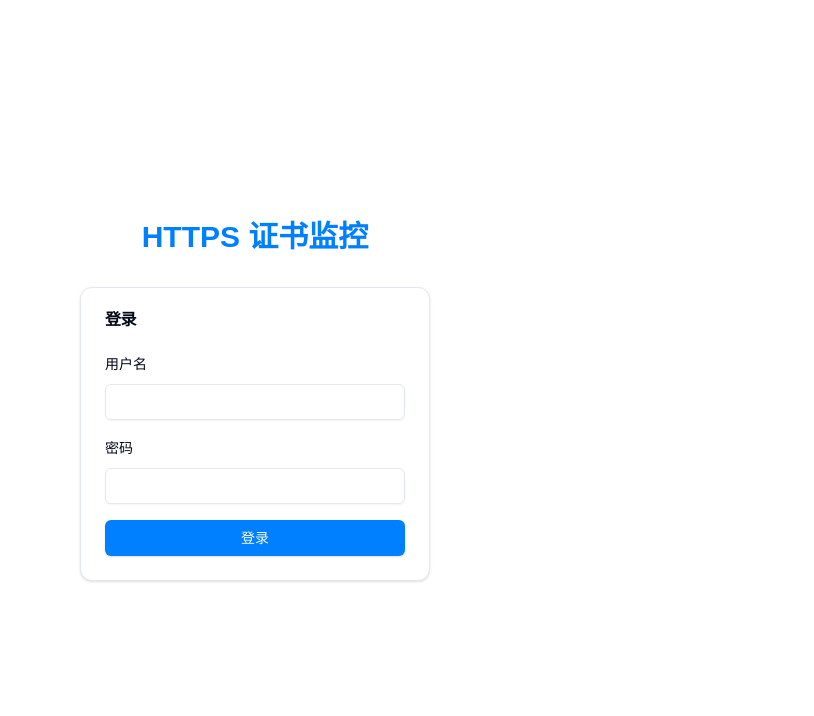
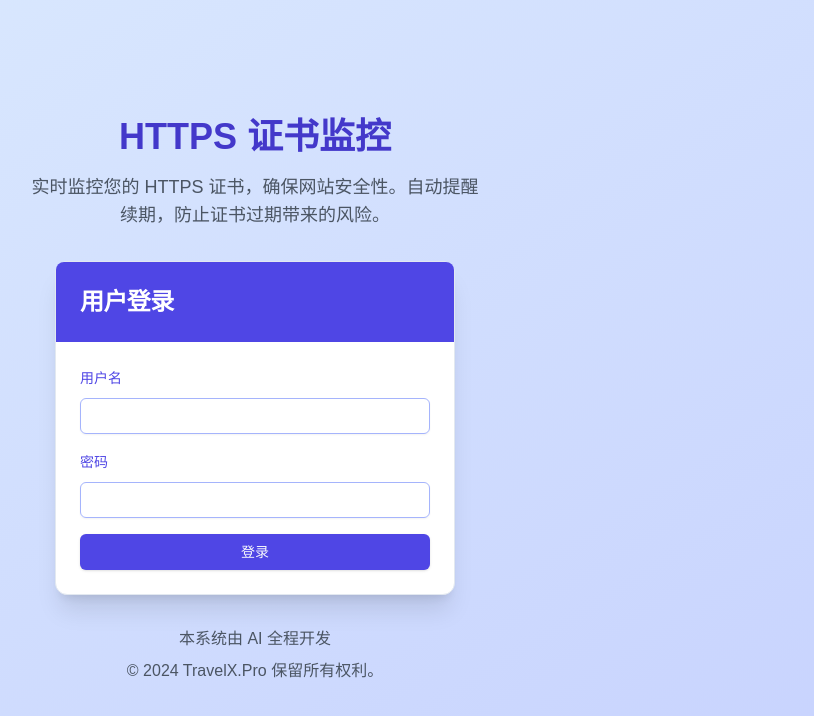
Before and after one commit to duanqingsong/cert-watcher, a Next.js app: page /login in a window 1280 px wide. Shown: the top 716 px of the page, without its empty margins (385-1199 px from the left). Built offline with nearby package versions, Linux system fonts and the light colour scheme.

Commit message:
增加了登陆页面

```diff
--- a/app/login/page.js
+++ b/app/login/page.js
@@ -34,40 +34,53 @@ export default function LoginPage() {
   };
 
   return (
-    <div className="flex flex-col items-center justify-center min-h-screen bg-background">
-      <h1 className="text-3xl font-bold mb-8 text-primary">HTTPS 证书监控</h1>
-      <Card className="w-[350px]">
-        <CardHeader>
-          <CardTitle>登录</CardTitle>
+    <div className="flex flex-col items-center justify-center min-h-screen bg-gradient-to-br from-blue-100 to-indigo-200">
+      <div className="text-center mb-8">
+        <h1 className="text-4xl font-bold text-indigo-700 mb-4">HTTPS 证书监控</h1>
+        <p className="text-lg text-gray-600 max-w-md mx-auto">
+          实时监控您的 HTTPS 证书，确保网站安全性。自动提醒续期，防止证书过期带来的风险。
+        </p>
+      </div>
+
+      <Card className="w-[400px] shadow-xl">
+        <CardHeader className="bg-indigo-600 text-white rounded-t-lg">
+          <CardTitle className="text-2xl">用户登录</CardTitle>
         </CardHeader>
-        <CardContent>
+        <CardContent className="pt-6">
           <form onSubmit={handleLogin} className="space-y-4">
             <div className="space-y-2">
-              <Label htmlFor="username">用户名</Label>
+              <Label htmlFor="username" className="text-indigo-600">用户名</Label>
               <Input
                 id="username"
                 type="text"
                 value={username}
                 onChange={(e) => setUsername(e.target.value)}
                 required
+                className="border-indigo-300 focus:border-indigo-500 focus:ring-indigo-500"
               />
             </div>
             <div className="space-y-2">
-              <Label htmlFor="password">密码</Label>
+              <Label htmlFor="password" className="text-indigo-600">密码</Label>
               <Input
                 id="password"
                 type="password"
                 value={password}
                 onChange={(e) => setPassword(e.target.value)}
                 required
+                className="border-indigo-300 focus:border-indigo-500 focus:ring-indigo-500"
               />
             </div>
-            <Button type="submit" className="w-full" disabled={isLoading}>
+            <Button type="submit" className="w-full bg-indigo-600 hover:bg-indigo-700" disabled={isLoading}>
               {isLoading ? '登录中...' : '登录'}
             </Button>
           </form>
         </CardContent>
       </Card>
+
+      <footer className="mt-8 text-center text-gray-600">
+        <p>本系统由 AI 全程开发</p>
+        <p className="mt-2">© 2024 TravelX.Pro 保留所有权利。</p>
+      </footer>
     </div>
   );
 }
--- a/app/page.js
+++ b/app/page.js
@@ -169,7 +169,8 @@ export default function Home() {
           登出
         </Button>
       </div>
-      <div className="flex space-x-2 mb-4">
+      <div className="bg-gray-100 p-4 rounded-lg shadow-md mb-4">
+        <div className="flex space-x-2">
           <Button onClick={openDrawer} className="bg-primary text-primary-foreground hover:bg-primary/90">
             <Plus className="mr-2 h-4 w-4" /> 添加新域名
           </Button>
@@ -192,10 +193,11 @@ export default function Home() {
             检查所有证书
           </Button>
         </div>
+      </div>
 
       {/* 域名列表 */}
-      <div className="overflow-x-auto">
-        <table className="min-w-full bg-white">
+      <div className="overflow-x-auto bg-white rounded-lg shadow-md">
+        <table className="min-w-full">
           <thead className="bg-gray-100">
             <tr>
               <th className="px-4 py-2">网站名称</th>
```
Lines whose indentation alone changed are shown as unchanged.
